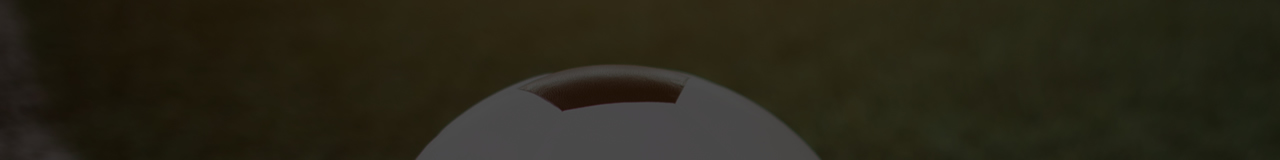
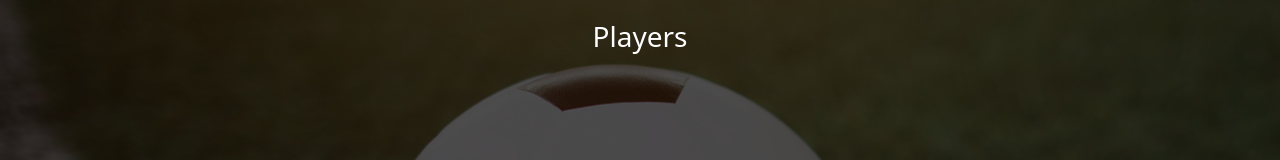
Before and after one commit to FernandoVerderame/proj-html-vuejs, a Vue app: page / in a window 1280 px wide. Shown: the top 160 px of the page. Built offline with nearby package versions, Linux system fonts and the light colour scheme.

Commit message:
added title section & style title

```diff
--- a/src/components/players/PlayerList.vue
+++ b/src/components/players/PlayerList.vue
@@ -11,8 +11,9 @@ export default {
     <!-- Section Players -->
     <section id="players">
         <div class="container">
+            <h3 class="text-center">Players</h3>
             <div class="row">
-                <div class="col col-3">
+                <div class="col col-3 d-flex align-items-center">
                     <PlayerCard />
                 </div>
             </div>
@@ -24,5 +25,14 @@ export default {
 #players {
     background-image: url('../../assets/img/player.jpg');
     height: 700px;
+
+    .col {
+        margin-top: 40px;
+    }
+
+    h3 {
+        color: #fff;
+        padding: 20px 0;
+    }
 }
 </style>
```
